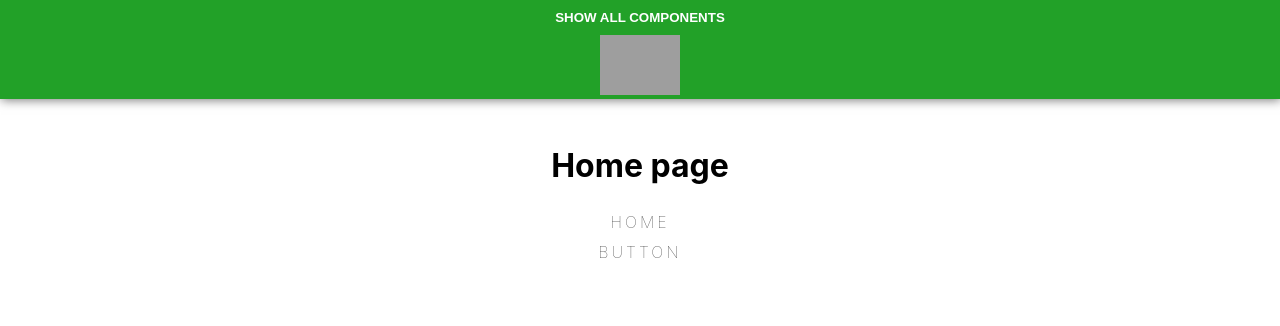
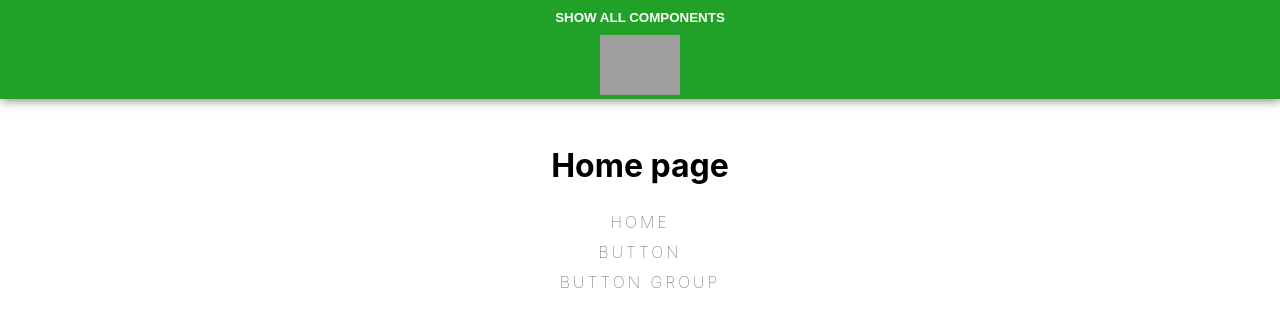
Before and after one commit to IvanGML/react-components, a React (Create React App) app: page / in a window 1280 px wide. Shown: the top 326 px of the page. Built offline with nearby package versions, Linux system fonts and the light colour scheme; grey boxes are pictures that could not be loaded.

Commit message:
add link to button group sandbox on the home page[

```diff
--- a/src/index.js
+++ b/src/index.js
@@ -3,7 +3,7 @@ import ReactDOM from 'react-dom';
 import './index.css';
 import { BrowserRouter, Switch, Route, Redirect } from 'react-router-dom';
 import App from './App';
-import Button from './components/button/Button';
+import Button from './components/button/ButtonSandbox';
 import ButtonGroup from './components/buttonGroup/ButtonGroupSandbox';
 import * as serviceWorker from './serviceWorker';
 
--- a/src/layout/home/Home.jsx
+++ b/src/layout/home/Home.jsx
@@ -14,6 +14,9 @@ const Home = () => (
             <li className='list-item'>
                 <RouterLink to='/button'>button</RouterLink>
             </li>
+            <li className='list-item'>
+                <RouterLink to='/group-button'>button group</RouterLink>
+            </li>
         </ul>
     </Fragment>
 
```
